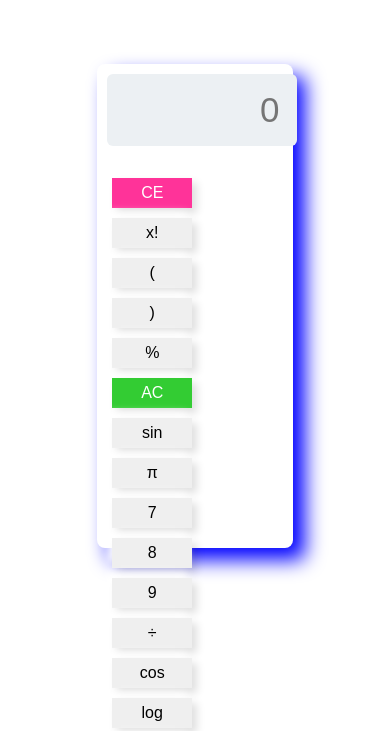
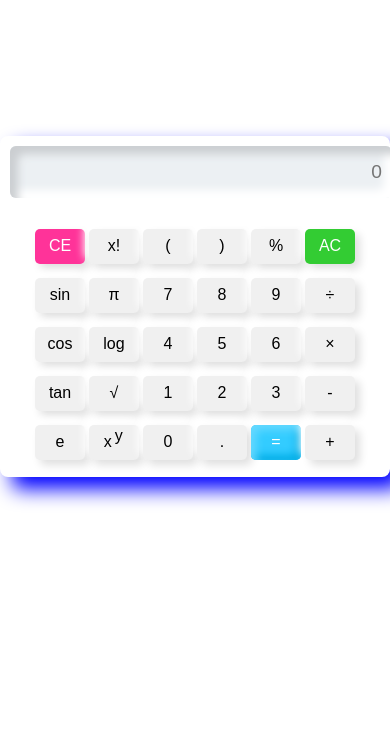
Before and after one commit to danizinhtml/Calculadora, a plain HTML site: page index.html in a window 390 px wide. Shown: the part 116-847 px from the top of the page. Drawn offline with Linux system fonts and the light colour scheme.

Commit message:
Update style.css

```diff
--- a/style.css
+++ b/style.css
@@ -9,44 +9,53 @@ body {
 }
 
 .container {
-  width: 45%;
-  height: 55vh;
-  padding: 10px;
+  width: 90%;
+  max-width: 400px;
+  height: auto;
+  padding: 15px;
   border-radius: 8px;
   box-shadow: 12px 12px 20px blue, -12px -12px 20px white;
 }
 
 .display #screen {
-  width: 97%;
-  height: 70px;
-  font-size: 35px;
+  width: 100%;
+  height: 60px;
+  font-size: 1.5em;
   outline: none;
   border: none;
   text-align: right;
   padding-right: 0.5em;
   background: #ecf0f3;
   border-radius: 6px;
-  box-shadow: inset 8px 8px 8px #cbced1, inset -8px-8px 8px #ffffff;
+  box-shadow: inset 8px 8px 8px #cbced1, inset -8px -8px 8px #ffffff;
 }
 
 .btns {
   width: 100%;
-  margin-top: 1.7em;
+  margin-top: 1.5em;
   display: flex;
   justify-content: center;
   align-items: center;
   flex-direction: column;
 }
 
+.btns .row {
+  display: flex;
+  justify-content: center;
+  align-items: center;
+  margin: 5px 0;
+}
+
 .btns .row button {
-  width: 80px;
-  height: 30px;
-  font-size: 16px;
+  width: 60px;
+  height: 40px;
+  font-size: 1.2em;
   border: none;
   outline: none;
-  margin: 5px;
-  border: 4px;
+  margin: 3px;
+  border-radius: 5px;
   box-shadow: 5px 5px 8px #00000020, -5px -5px 8px #ffffff;
+  background: #f0f0f0;
 }
 
 .btns .row button:hover {
@@ -80,3 +89,22 @@ body {
 #ce:hover {
   box-shadow: inset 5px 5px 8px #e60073, inset -5px -5px 8px #ff3399;
 }
+
+@media (max-width: 600px) {
+  .container {
+    width: 95%;
+    padding: 10px;
+  }
+
+  .display #screen {
+    height: 50px;
+    font-size: 1.2em;
+  }
+
+  .btns .row button {
+    width: 50px;
+    height: 35px;
+    font-size: 1em;
+    margin: 2px;
+  }
+}
```
